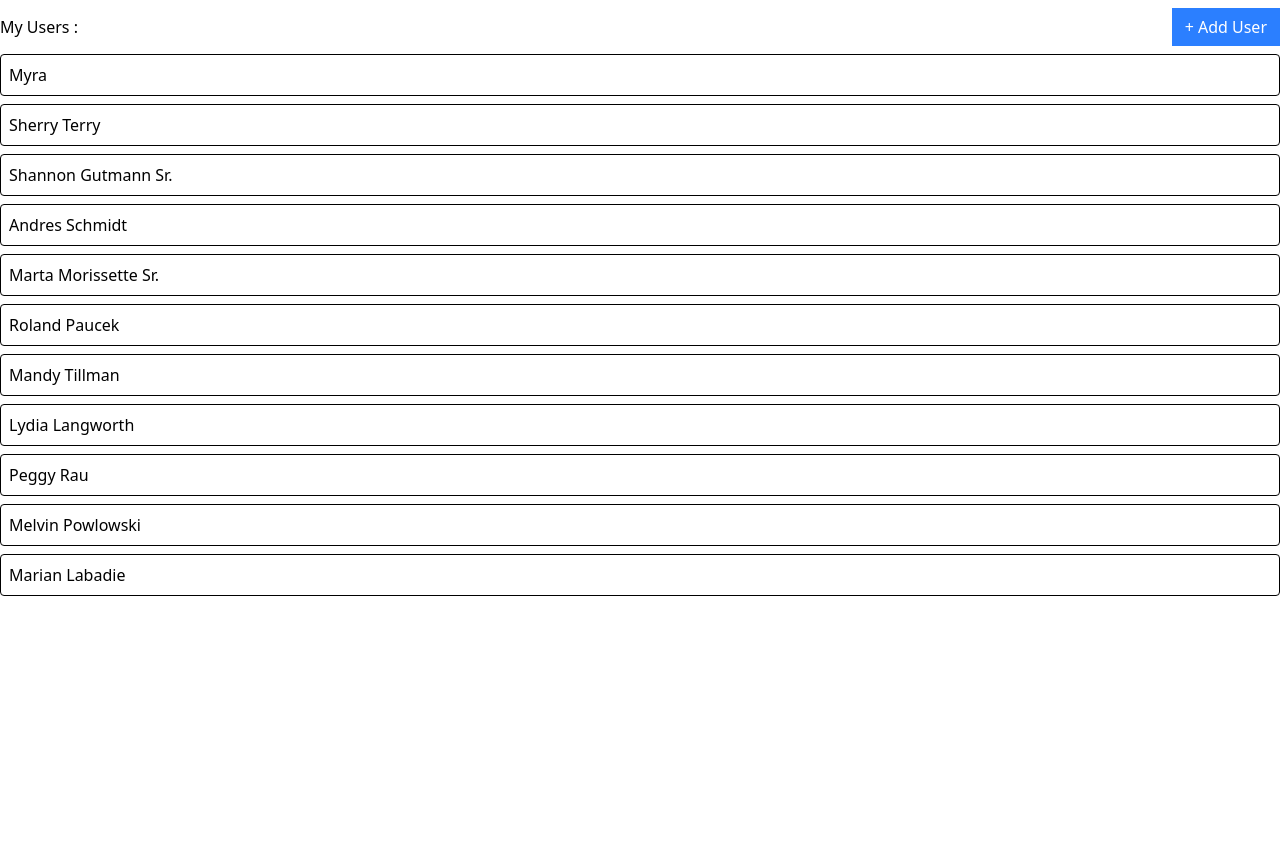
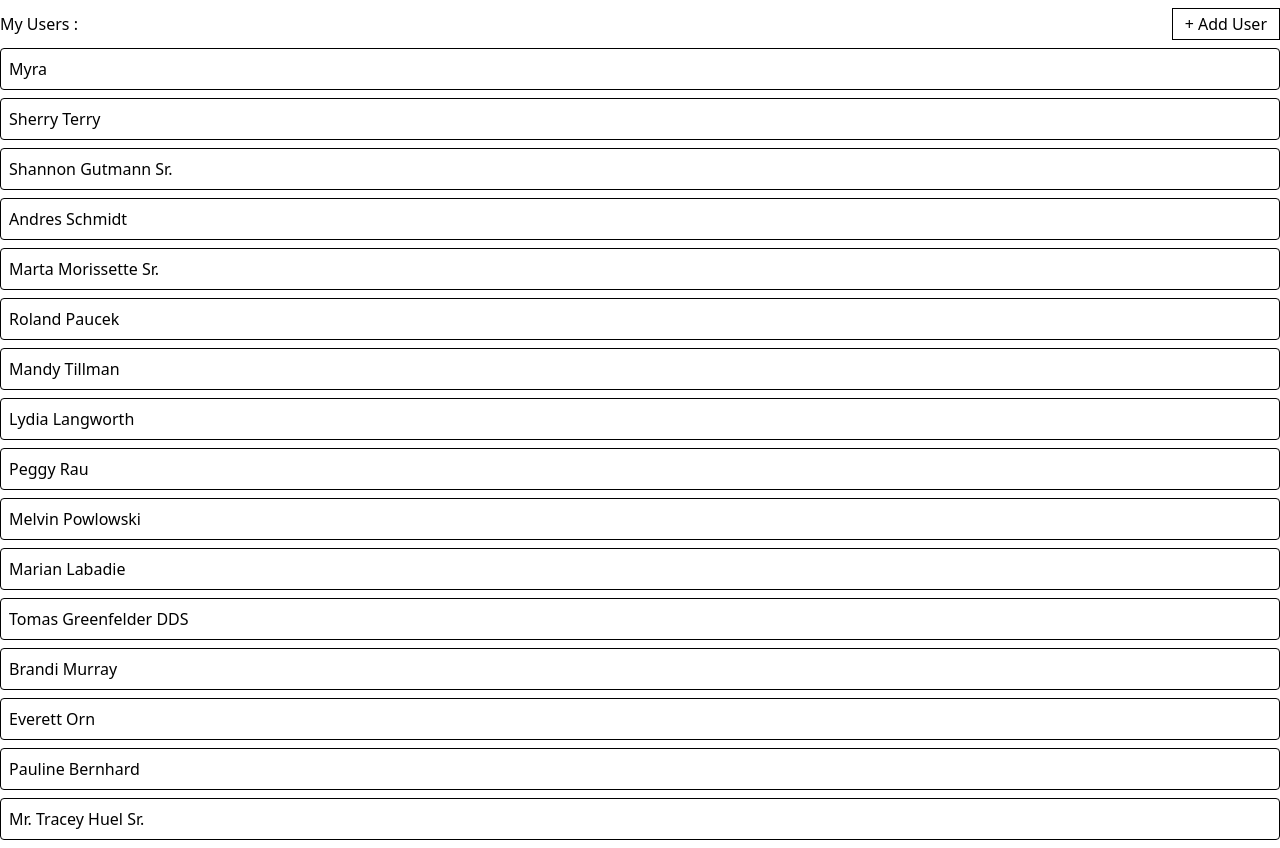
Before and after one commit to C4chaitanya/Async-Thunks-using-redux, a React app: page / in a window 1280 px wide. Before the commit the page ends 800 px from the top, so only its background shows below. Built offline with nearby package versions, Linux system fonts and the light colour scheme; data requests are answered from the project's data file; the HTML template or start-up script is replaced by a standard one.

Commit message:
better skeltal display by making the header constant and removed it from loading

```diff
--- a/db.json
+++ b/db.json
@@ -43,6 +43,26 @@
     {
       "name": "Marian Labadie",
       "id": "zZscOaL"
+    },
+    {
+      "name": "Tomas Greenfelder DDS",
+      "id": "6ZKW4K6"
+    },
+    {
+      "name": "Brandi Murray",
+      "id": "OMAUF2H"
+    },
+    {
+      "name": "Everett Orn",
+      "id": "vI6q0c4"
+    },
+    {
+      "name": "Pauline Bernhard",
+      "id": "IpnAQJv"
+    },
+    {
+      "name": "Mr. Tracey Huel Sr.",
+      "id": "Ku-o_8k"
     }
   ],
   "albums": [],
--- a/src/components/Button.js
+++ b/src/components/Button.js
@@ -1,4 +1,5 @@
-import className from 'classnames';
+import className from "classnames";
+import { GoSync } from "react-icons/go";
 
 function Button({
   children,
@@ -9,30 +10,32 @@
   danger,
   outline,
   rounded,
+  loading,
   ...rest
 }) {
   const classes = className(
     rest.className,
-    'flex items-center px-3 py-1.5 border',
+    "flex items-center px-3 py-1.5 border h-8",
     {
-      'border-blue-500 bg-blue-500 text-white': primary,
-      'border-gray-900 bg-gray-900 text-white': secondary,
-      'border-green-500 bg-green-500 text-white': success,
-      'border-yellow-400 bg-yellow-400 text-white': warning,
-      'border-red-500 bg-red-500 text-white': danger,
-      'rounded-full': rounded,
-      'bg-white': outline,
-      'text-blue-500': outline && primary,
-      'text-gray-900': outline && secondary,
-      'text-green-500': outline && success,
-      'text-yellow-400': outline && warning,
-      'text-red-500': outline && danger,
-    }
+      "opacity-80": loading,
+      "border-blue-500 bg-blue-500 text-white": primary,
+      "border-gray-900 bg-gray-900 text-white": secondary,
+      "border-green-500 bg-green-500 text-white": success,
+      "border-yellow-400 bg-yellow-400 text-white": warning,
+      "border-red-500 bg-red-500 text-white": danger,
+      "rounded-full": rounded,
+      "bg-white": outline,
+      "text-blue-500": outline && primary,
+      "text-gray-900": outline && secondary,
+      "text-green-500": outline && success,
+      "text-yellow-400": outline && warning,
+      "text-red-500": outline && danger,
+    },
   );
 
   return (
-    <button {...rest} className={classes}>
-      {children}
+    <button {...rest} disabled={loading} className={classes}>
+      {loading ? <GoSync className="animate-spin" /> : children}
     </button>
   );
 }
@@ -48,7 +51,7 @@
 
     if (count > 1) {
       return new Error(
-        'Only one of primary, secondary, success, warning, danger can be true'
+        "Only one of primary, secondary, success, warning, danger can be true",
       );
     }
   },
--- a/src/components/UsersList.js
+++ b/src/components/UsersList.js
@@ -24,15 +24,13 @@
     return state.users;
   });
 
+  let content;
   if (isLoadingUsers) {
-    return <Skeleton times={6} className="w-full h-10" />;
-  }
-
-  if (loadingUsersError) {
-    return <div>Error fetching data...</div>;
-  }
-
-  const renderedListOfUsers = data.map((user) => {
+    content = <Skeleton times={6} className="w-full h-10" />;
+  } else if (loadingUsersError) {
+    content = <div>Error fetching data...</div>;
+  } else {
+    content = data.map((user) => {
       return (
         <div key={user.id} className="mt-2 mb-2 rounded border">
           <div className="flex p-2 justify-between items-center cursor-pointer">
@@ -41,21 +39,22 @@
         </div>
       );
     });
+  }
 
   return (
     <div>
       <div className="flex flex-row justify-between items-center mb-2 mt-2">
         <p>My Users :</p>
-        {isCreatingUser ? (
-          "Loaing user..."
-        ) : (
-          <Button primary className="cursor-pointer" onClick={handleAddUser}>
+        <Button
+          loading={isCreatingUser}
+          className="cursor-pointer"
+          onClick={handleAddUser}
+        >
           + Add User
         </Button>
-        )}
         {creatingUsersError && "Error Fetching users data..."}
       </div>
-      <div>{renderedListOfUsers}</div>
+      <div>{content}</div>
     </div>
   );
 }
```
Lines whose indentation alone changed are shown as unchanged.
